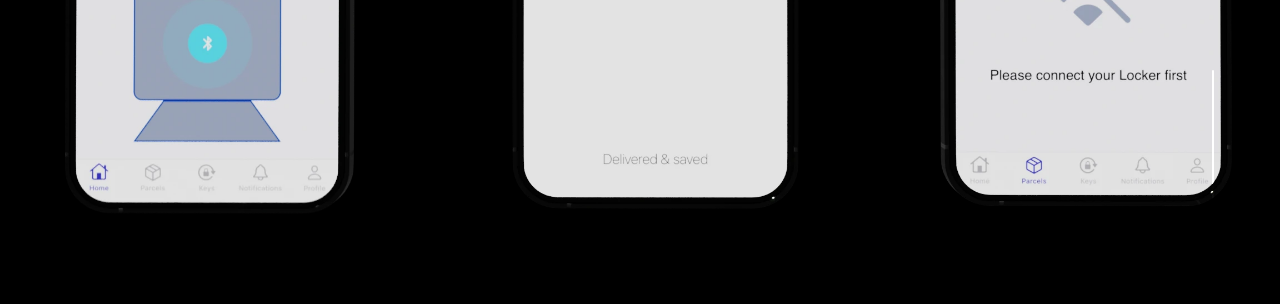
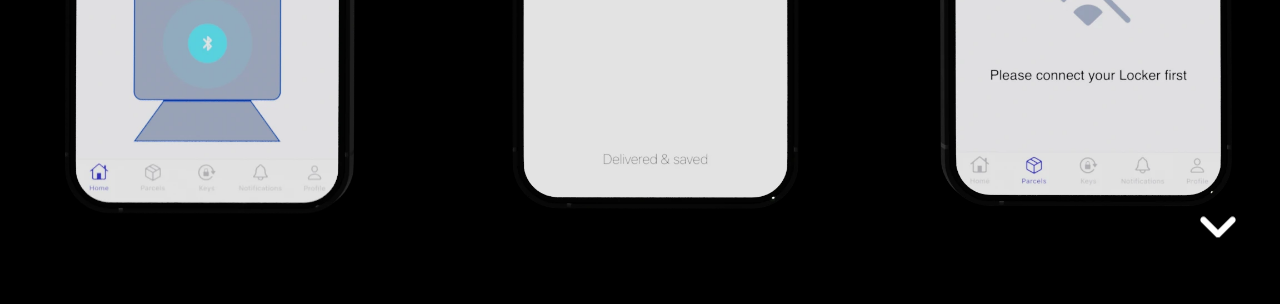
Before and after one commit to picunada/portfolio-2023, a Nuxt app: page /locker in a window 1280 px wide. Shown: the part 496-800 px from the top of the page. Built offline with nearby package versions, Linux system fonts and the light colour scheme.

Commit message:
fix: fixed arrows on project pages

```diff
--- a/components/Hero.vue
+++ b/components/Hero.vue
@@ -42,7 +42,7 @@ onMounted(() => {
         </div>
       </div>
 
-      <svg class="arrow" xmlns="http://www.w3.org/2000/svg" width="96" height="96" viewBox="0 0 24 24">
+      <svg class="arrow mouse-sm" xmlns="http://www.w3.org/2000/svg" width="96" height="96" viewBox="0 0 24 24">
         <path class="pulse" fill="currentColor" d="M12 14.975q-.2 0-.375-.062T11.3 14.7l-4.6-4.6q-.275-.275-.275-.7t.275-.7q.275-.275.7-.275t.7.275l3.9 3.9l3.9-3.9q.275-.275.7-.275t.7.275q.275.275.275.7t-.275.7l-4.6 4.6q-.15.15-.325.213t-.375.062Z" />
       </svg>
 
@@ -108,12 +108,12 @@ onMounted(() => {
 }
 
 .arrow {
+  opacity: 0;
   position: absolute;
   bottom: 0;
   right: 0;
-  translate: -48px -50%;
+  translate: calc(100vw/2560 * -48) -50%;
   z-index: 3;
-  mix-blend-mode: overlay;
 }
 
 .pulse {
--- a/pages/garant.vue
+++ b/pages/garant.vue
@@ -49,11 +49,11 @@ watch(imageLoaded, (v) => {
       duration: 1.8,
       onUpdate: render,
       onComplete: () => {
-        if (isMobile) {
-          $gsap.to('.arrow', {
-            opacity: 1,
-          })
-        }
+        $gsap.fromTo('.arrow', {
+          opacity: 0,
+        }, {
+          opacity: 1,
+        })
       },
     })
 
@@ -107,13 +107,8 @@ definePageMeta({
     </svg>
   </button>
 
-  <svg
-    v-if="!isMobile" class="arrow" width="38" height="156" viewBox="0 0 38 156" fill="none"
-    xmlns="http://www.w3.org/2000/svg"
-  >
-    <path d="M19 1V155" stroke="white" stroke-width="2" stroke-linecap="round" />
-    <path d="M19 155L36 128" stroke="white" stroke-width="2" stroke-linecap="round" />
-    <path d="M19 155L2 128" stroke="white" stroke-width="2" stroke-linecap="round" />
+  <svg class="arrow mouse-sm" xmlns="http://www.w3.org/2000/svg" width="76" height="76" viewBox="0 0 24 24">
+    <path class="pulse" fill="currentColor" d="M12 14.975q-.2 0-.375-.062T11.3 14.7l-4.6-4.6q-.275-.275-.275-.7t.275-.7q.275-.275.7-.275t.7.275l3.9 3.9l3.9-3.9q.275-.275.7-.275t.7.275q.275.275.275.7t-.275.7l-4.6 4.6q-.15.15-.325.213t-.375.062Z" />
   </svg>
 
   <div class="page">
--- a/pages/locker.vue
+++ b/pages/locker.vue
@@ -49,11 +49,11 @@ watch(imageLoaded, (v) => {
       duration: 1.2,
       onUpdate: render,
       onComplete: () => {
-        if (isMobile) {
-          $gsap.to('.arrow', {
-            opacity: 1,
-          })
-        }
+        $gsap.fromTo('.arrow', {
+          opacity: 0,
+        }, {
+          opacity: 1,
+        })
       },
     })
 
@@ -106,11 +106,8 @@ definePageMeta({
     </svg>
   </button>
 
-  <svg v-if="!isMobile" class="arrow" width="38" height="156" viewBox="0 0 38 156" fill="none"
-    xmlns="http://www.w3.org/2000/svg">
-    <path d="M19 1V155" stroke="white" stroke-width="2" stroke-linecap="round" />
-    <path d="M19 155L36 128" stroke="white" stroke-width="2" stroke-linecap="round" />
-    <path d="M19 155L2 128" stroke="white" stroke-width="2" stroke-linecap="round" />
+  <svg class="arrow mouse-sm" xmlns="http://www.w3.org/2000/svg" width="76" height="76" viewBox="0 0 24 24">
+    <path class="pulse" fill="currentColor" d="M12 14.975q-.2 0-.375-.062T11.3 14.7l-4.6-4.6q-.275-.275-.275-.7t.275-.7q.275-.275.7-.275t.7.275l3.9 3.9l3.9-3.9q.275-.275.7-.275t.7.275q.275.275.275.7t-.275.7l-4.6 4.6q-.15.15-.325.213t-.375.062Z" />
   </svg>
 
   <div class="page">
--- a/pages/portfolio-old.vue
+++ b/pages/portfolio-old.vue
@@ -50,11 +50,11 @@ watch(imageLoaded, (v) => {
       duration: 2,
       onUpdate: render,
       onComplete: () => {
-        if (isMobile) {
-          $gsap.to('.arrow', {
-            opacity: 1,
-          })
-        }
+        $gsap.fromTo('.arrow', {
+          opacity: 0,
+        }, {
+          opacity: 1,
+        })
       },
     })
 
@@ -107,11 +107,8 @@ definePageMeta({
     </svg>
   </button>
 
-  <svg v-if="!isMobile" class="arrow" width="38" height="156" viewBox="0 0 38 156" fill="none"
-    xmlns="http://www.w3.org/2000/svg">
-    <path d="M19 1V155" stroke="white" stroke-width="2" stroke-linecap="round" />
-    <path d="M19 155L36 128" stroke="white" stroke-width="2" stroke-linecap="round" />
-    <path d="M19 155L2 128" stroke="white" stroke-width="2" stroke-linecap="round" />
+  <svg class="arrow mouse-sm" xmlns="http://www.w3.org/2000/svg" width="76" height="76" viewBox="0 0 24 24">
+    <path class="pulse" fill="currentColor" d="M12 14.975q-.2 0-.375-.062T11.3 14.7l-4.6-4.6q-.275-.275-.275-.7t.275-.7q.275-.275.7-.275t.7.275l3.9 3.9l3.9-3.9q.275-.275.7-.275t.7.275q.275.275.275.7t-.275.7l-4.6 4.6q-.15.15-.325.213t-.375.062Z" />
   </svg>
 
   <div class="page">
```
